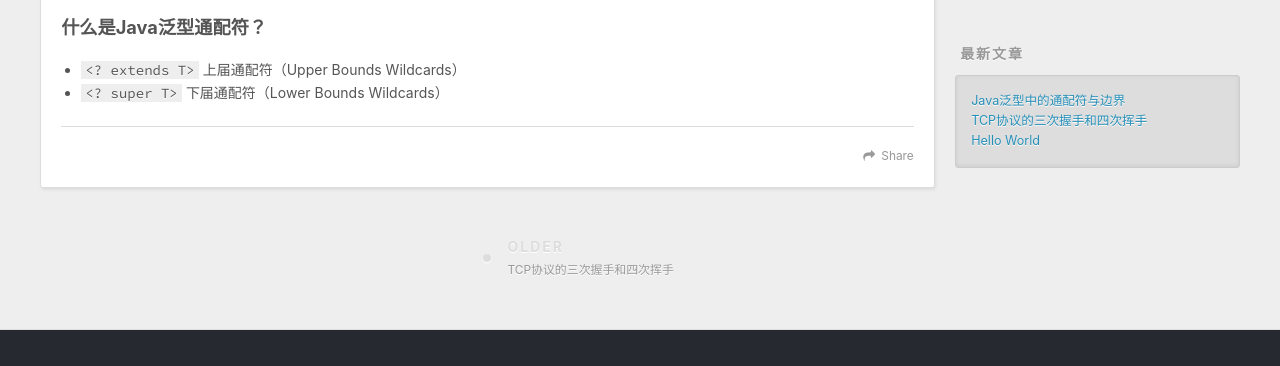
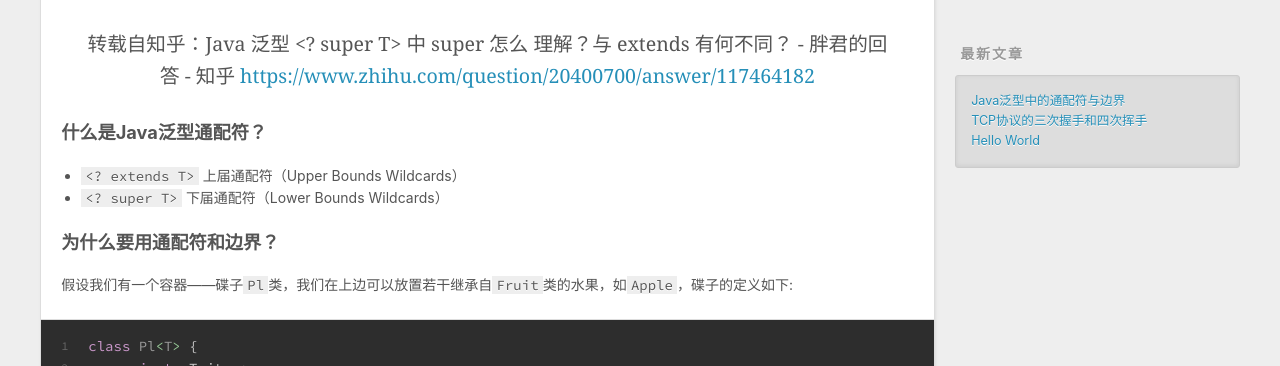
Before and after one commit to IDmeforever/idmeforever_back.github.io, a plain HTML site: page 2020/03/02/Java泛型中的通配符与边界/index.html in a window 1280 px wide. Shown: the part 434-800 px from the top of the page. Drawn offline with nearby package versions, Linux system fonts and the light colour scheme.

Commit message:
Site updated: 2020-03-03 21:45:09

```diff
--- a/2020/03/02/Java泛型中的通配符与边界/index.html
+++ b/2020/03/02/Java泛型中的通配符与边界/index.html
@@ -7,15 +7,15 @@
 
   <title>Java泛型中的通配符与边界 | AmazingZ</title>
   <meta name="viewport" content="width=device-width, initial-scale=1, maximum-scale=1">
-  <meta name="description" content="什么是Java泛型通配符？ &lt;? extends T&gt; 上届通配符（Upper Bounds Wildcards） &lt;? super T&gt; 下届通配符（Lower Bounds Wildcards）">
+  <meta name="description" content="转载自知乎：Java 泛型 &lt;? super T&gt; 中 super 怎么 理解？与 extends 有何不同？ - 胖君的回答 - 知乎 https:&#x2F;&#x2F;www.zhihu.com&#x2F;question&#x2F;20400700&#x2F;answer&#x2F;117464182  什么是Java泛型通配符？ &lt;? extends T&gt; 上届通配符（Upper Bounds Wildcards）">
 <meta property="og:type" content="article">
 <meta property="og:title" content="Java泛型中的通配符与边界">
 <meta property="og:url" content="http://idmeforever.github.io/2020/03/02/Java%E6%B3%9B%E5%9E%8B%E4%B8%AD%E7%9A%84%E9%80%9A%E9%85%8D%E7%AC%A6%E4%B8%8E%E8%BE%B9%E7%95%8C/index.html">
 <meta property="og:site_name" content="AmazingZ">
-<meta property="og:description" content="什么是Java泛型通配符？ &lt;? extends T&gt; 上届通配符（Upper Bounds Wildcards） &lt;? super T&gt; 下届通配符（Lower Bounds Wildcards）">
+<meta property="og:description" content="转载自知乎：Java 泛型 &lt;? super T&gt; 中 super 怎么 理解？与 extends 有何不同？ - 胖君的回答 - 知乎 https:&#x2F;&#x2F;www.zhihu.com&#x2F;question&#x2F;20400700&#x2F;answer&#x2F;117464182  什么是Java泛型通配符？ &lt;? extends T&gt; 上届通配符（Upper Bounds Wildcards）">
 <meta property="og:locale" content="zh_CN">
 <meta property="article:published_time" content="2020-03-02T15:35:40.000Z">
-<meta property="article:modified_time" content="2020-03-03T12:40:03.044Z">
+<meta property="article:modified_time" content="2020-03-03T13:44:53.799Z">
 <meta property="article:author" content="Zhang Ziang">
 <meta property="article:tag" content="互联网">
 <meta property="article:tag" content=" 计算机">
@@ -102,10 +102,16 @@
 
     <div class="article-entry" itemprop="articleBody">
 
-        <h3 id="什么是Java泛型通配符？"><a href="#什么是Java泛型通配符？" class="headerlink" title="什么是Java泛型通配符？"></a>什么是Java泛型通配符？</h3><ul>
+        <blockquote>
+<p>  转载自知乎：Java 泛型 &lt;? super T&gt; 中 super 怎么 理解？与 extends 有何不同？ - 胖君的回答 - 知乎 <a href="https://www.zhihu.com/question/20400700/answer/117464182" target="_blank" rel="noopener">https://www.zhihu.com/question/20400700/answer/117464182</a></p>
+</blockquote>
+<h3 id="什么是Java泛型通配符？"><a href="#什么是Java泛型通配符？" class="headerlink" title="什么是Java泛型通配符？"></a>什么是Java泛型通配符？</h3><ul>
 <li><code>&lt;? extends T&gt;</code> 上届通配符（Upper Bounds Wildcards）</li>
 <li><code>&lt;? super T&gt;</code> 下届通配符（Lower Bounds Wildcards）</li>
 </ul>
+<h3 id="为什么要用通配符和边界？"><a href="#为什么要用通配符和边界？" class="headerlink" title="为什么要用通配符和边界？"></a>为什么要用通配符和边界？</h3><p>假设我们有一个容器——碟子<code>Pl</code>类，我们在上边可以放置若干继承自<code>Fruit</code>类的水果，如<code>Apple</code>，碟子的定义如下:</p>
+<figure class="highlight java"><table><tr><td class="gutter"><pre><span class="line">1</span><br><span class="line">2</span><br><span class="line">3</span><br><span class="line">4</span><br><span class="line">5</span><br></pre></td><td class="code"><pre><span class="line"><span class="class"><span class="keyword">class</span> <span class="title">Pl</span>&lt;<span class="title">T</span>&gt; </span>&#123;</span><br><span class="line">    <span class="keyword">private</span> T item;</span><br><span class="line">    <span class="comment">// get set 方法</span></span><br><span class="line">    <span class="function"><span class="keyword">public</span> <span class="title">Pl</span><span class="params">(T t)</span> </span>&#123;item = t;&#125;</span><br><span class="line">&#125;</span><br></pre></td></tr></table></figure>
+
 
 
     </div>
```
Also changed, not shown: index.html (+7 -1 lines).
